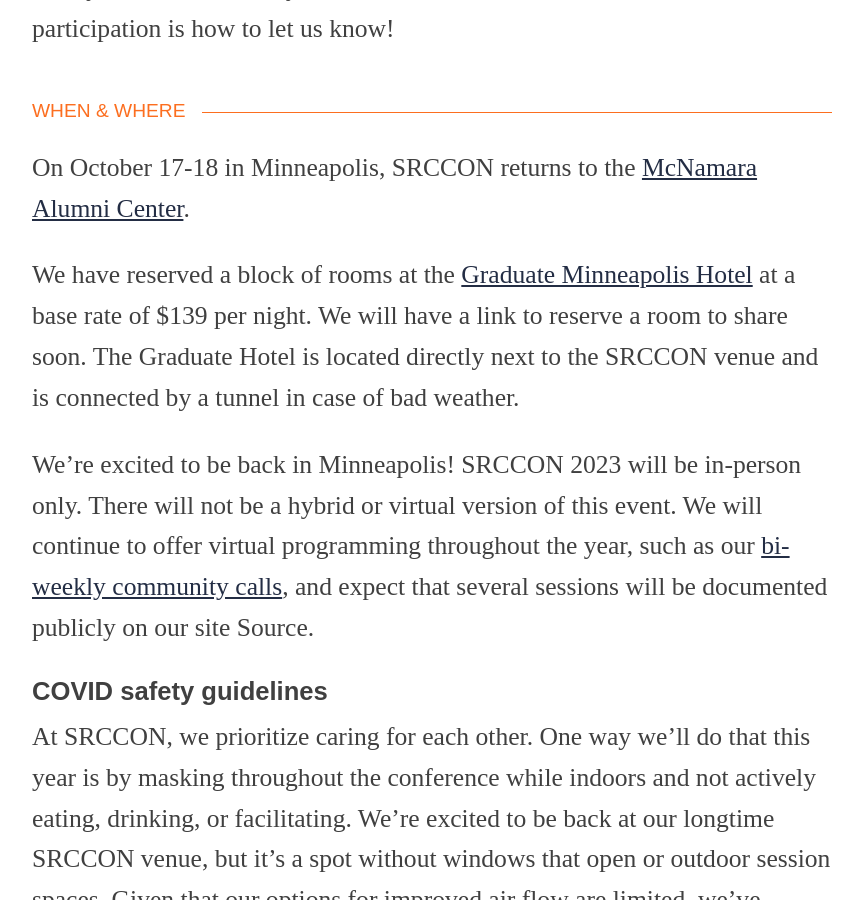
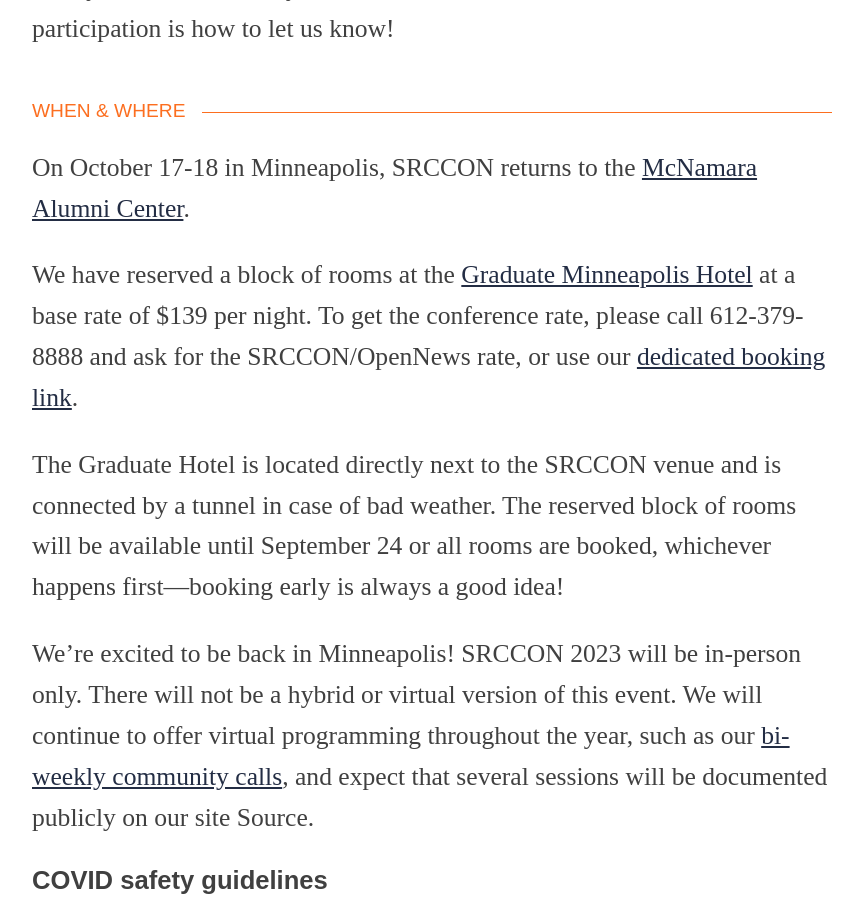
Before and after one commit to OpenNews/srccon-2023, a Jekyll site: the page built from homepage.md, in a window 1280 px wide and 900 px high, scrolled down 1728 px. Shown: the whole window, without its empty margins (208-1068 px from the left). Built offline with Jekyll 4.4.1, drawn with Linux system fonts in a browser that asks for light colours; some web fonts are replaced; our own code applies the rules of GitHub Pages for plain Markdown files.

Commit message:
adding hotel booking link

```diff
--- a/homepage.md
+++ b/homepage.md
@@ -24,7 +24,9 @@
 
 On October 17-18 in Minneapolis, SRCCON returns to the [McNamara Alumni Center](https://www.google.com/maps/place/McNamara+Alumni+Center/@44.975199,-93.2301774,17z/data=!3m1!4b1!4m5!3m4!1s0x52b32d18ed516031:0x5f984f594ceab6ad!8m2!3d44.975199!4d-93.2279887).
 
-We have reserved a block of rooms at the [Graduate Minneapolis Hotel](https://www.graduatehotels.com/minneapolis/) at a base rate of $139 per night. We will have a link to reserve a room to share soon. The Graduate Hotel is located directly next to the SRCCON venue and is connected by a tunnel in case of bad weather.
+We have reserved a block of rooms at the [Graduate Minneapolis Hotel](https://www.graduatehotels.com/minneapolis/) at a base rate of $139 per night. To get the conference rate, please call 612-379-8888 and ask for the SRCCON/OpenNews rate, or use our [dedicated booking link](https://www.graduatehotels.com/minneapolis/#/booking/step-1?group=1700311&arrive=10%2F15%2F2023&depart=10%2F20%2F2023).
+
+The Graduate Hotel is located directly next to the SRCCON venue and is connected by a tunnel in case of bad weather. The reserved block of rooms will be available until September 24 or all rooms are booked, whichever happens first—booking early is always a good idea!
 
 We're excited to be back in Minneapolis! SRCCON 2023 will be in-person only. There will not be a hybrid or virtual version of this event. We will continue to offer virtual programming throughout the year, such as our [bi-weekly community calls](https://opennews.org/what/community/calls), and expect that several sessions will be documented publicly on our site Source.
 
```
